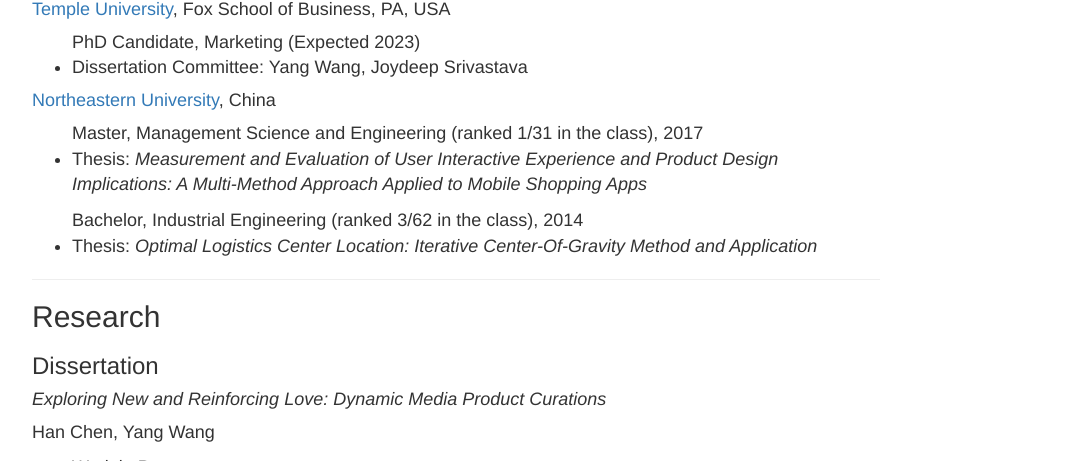
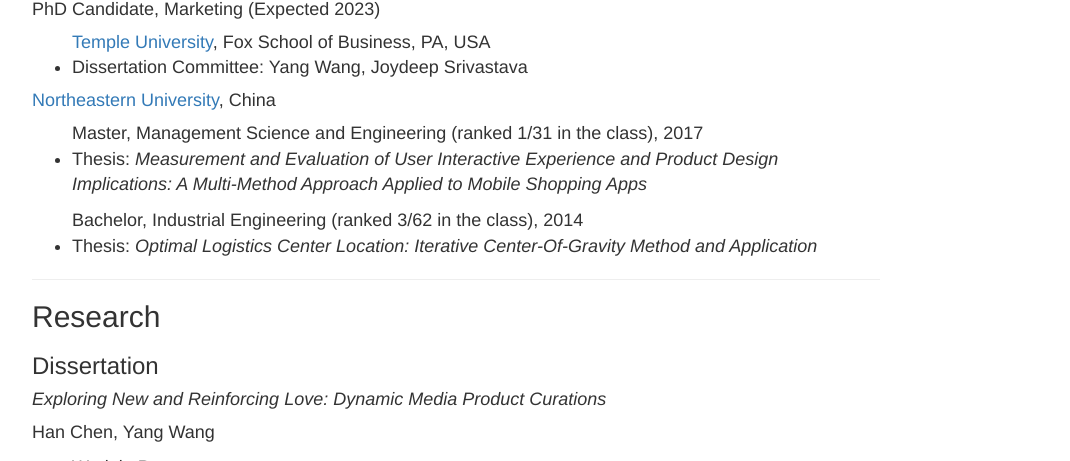
Before and after one commit to hanchenresearch/hanchenresearch.github.io, a plain HTML site: page index.html in a window 1280 px wide. Shown: the part 639-1100 px from the top of the page, without its empty margins (38-1108 px from the left). Drawn offline with nearby package versions, Linux system fonts and the light colour scheme.

Commit message:
Update index.html

```diff
--- a/index.html
+++ b/index.html
@@ -255,10 +255,10 @@ My research examines 1) how firms effectively use marketing mix tools to influen
 </div>
 
 <div id="outline-container-sec-" class="outline-4">
-<h4 id="sec-"><a href="https://www.fox.temple.edu/">Temple University</a>, Fox School of Business, PA, USA</h4>
+<h4 id="sec-">PhD Candidate, Marketing (Expected 2023)</h4>
 <div class="outline-text-4" id="text-">
 <ul class="org-ul">
-PhD Candidate, Marketing (Expected 2023)
+<a href="https://www.fox.temple.edu/">Temple University</a>, Fox School of Business, PA, USA
 &nbsp; &nbsp; <li>Dissertation Committee: Yang Wang, Joydeep Srivastava
 </li>
 </ul>
```
